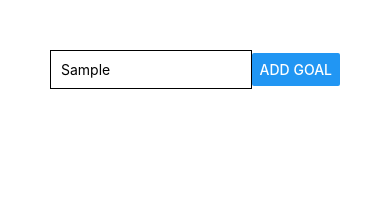
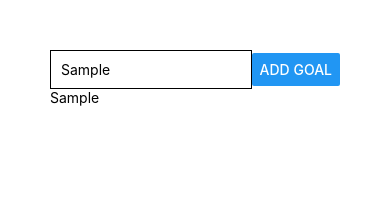
Before and after one commit to raheemadamboev/goal-tracker, a React Native app: screen / in a window 390 px wide. Both pictures are taken after typing "Sample" into the empty fields and a click on the button "ADD GOAL". Shown: the top 206 px of the page. Built offline with nearby package versions, Linux system fonts and the light colour scheme.

Commit message:
adding text components when array changes

```diff
--- a/App.tsx
+++ b/App.tsx
@@ -4,13 +4,14 @@ import { Button, StyleSheet, Text, TextInput, View } from "react-native";
 
 export default function App() {
   const [goal, setGoal] = useState("");
+  const [goals, setGoals] = useState<string[]>([]);
 
   const setInput = (input: string) => {
     setGoal(input);
   };
 
   const onAddGoal = () => {
-    console.log(goal)
+    setGoals((currentGoals) => [...goals, goal]);
   };
 
   return (
@@ -26,6 +27,9 @@ export default function App() {
       </View>
       <View />
       <StatusBar style="auto" />
+      {goals.map((mappedGoal) => (
+        <Text>{mappedGoal}</Text>
+      ))}
     </View>
   );
 }
```
